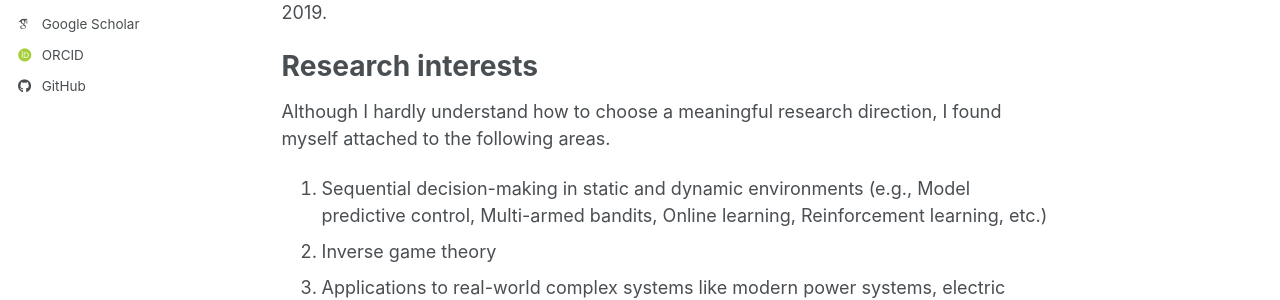
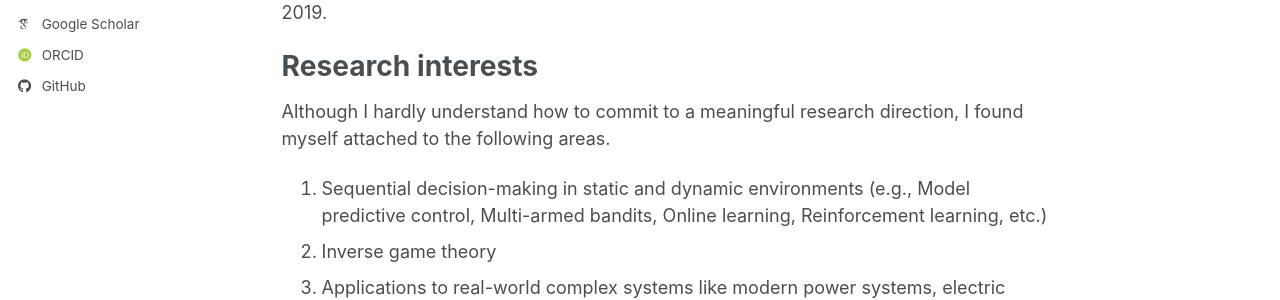
Before and after one commit to amallick-tudelft/amallick-tudelft.github.io, a Jekyll site: the page built from _pages/about.md, in a window 1280 px wide and 900 px high. Shown: the part 431-731 px from the top of the window. Built offline with Jekyll 4.4.1, drawn with Linux system fonts in a browser that asks for light colours; some web fonts are replaced; a script bundle is joined from its source files by our own code; library files that are not in the unit come from our copies.

Commit message:
Update about.md

```diff
--- a/_pages/about.md
+++ b/_pages/about.md
@@ -14,7 +14,7 @@ I am fortunate to pursue a PhD at [Delft Center for Systems and Control](https:/
 
 Research interests
 ======
-Although I hardly understand how to choose a meaningful research direction, I found myself attached to the following areas.
+Although I hardly understand how to commit to a meaningful research direction, I found myself attached to the following areas.
 1. Sequential decision-making in static and dynamic environments (e.g., Model predictive control, Multi-armed bandits, Online learning, Reinforcement learning, etc.)
 2. Inverse game theory
 3. Applications to real-world complex systems like modern power systems, electric vehicle charging infrastructure, etc.
```
